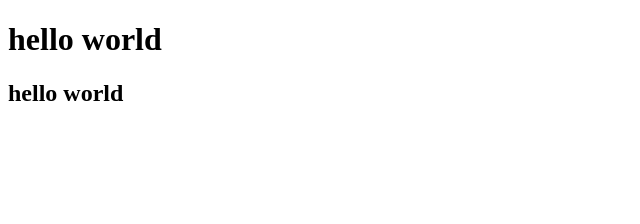
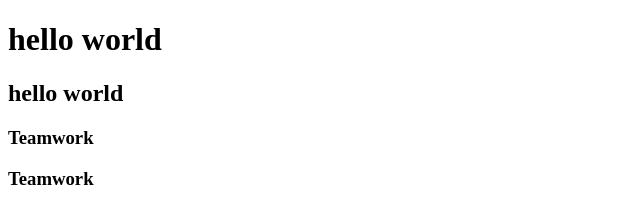
Before and after one commit to lynakkhat/Clinic-Services-B3, a plain HTML site: page index.html in a window 1280 px wide. Shown: the whole page, without its empty margins (0-640 px from the left). Drawn offline with Linux system fonts and the light colour scheme.

Commit message:
new file

```diff
--- a/index.html
+++ b/index.html
@@ -9,5 +9,7 @@
 <body>
     <h1>hello world</h1>
     <h2>hello world</h2>
+    <h3>Teamwork</h3>
+    <h3>Teamwork</h3>
 </body>
 </html>
```
